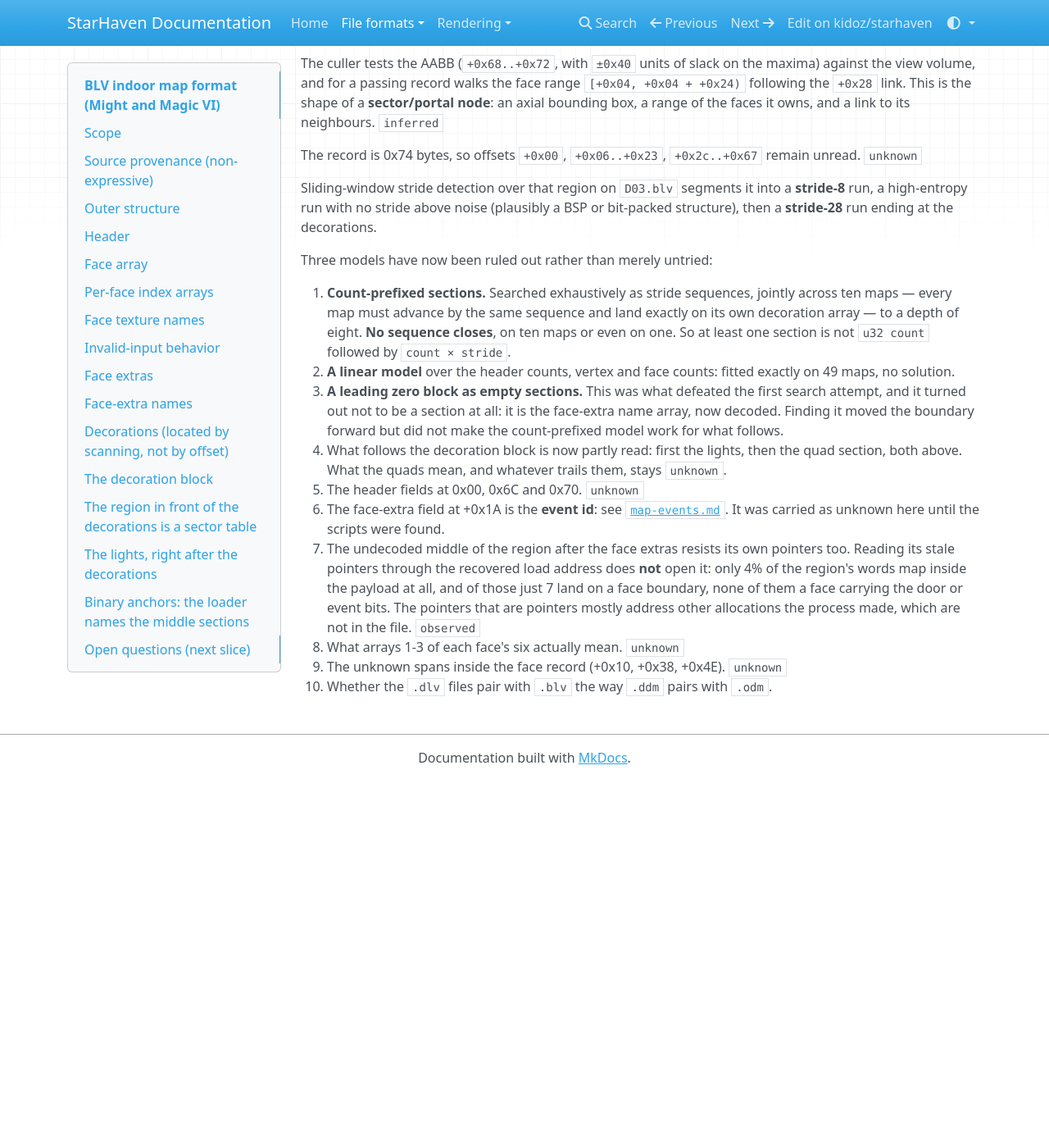
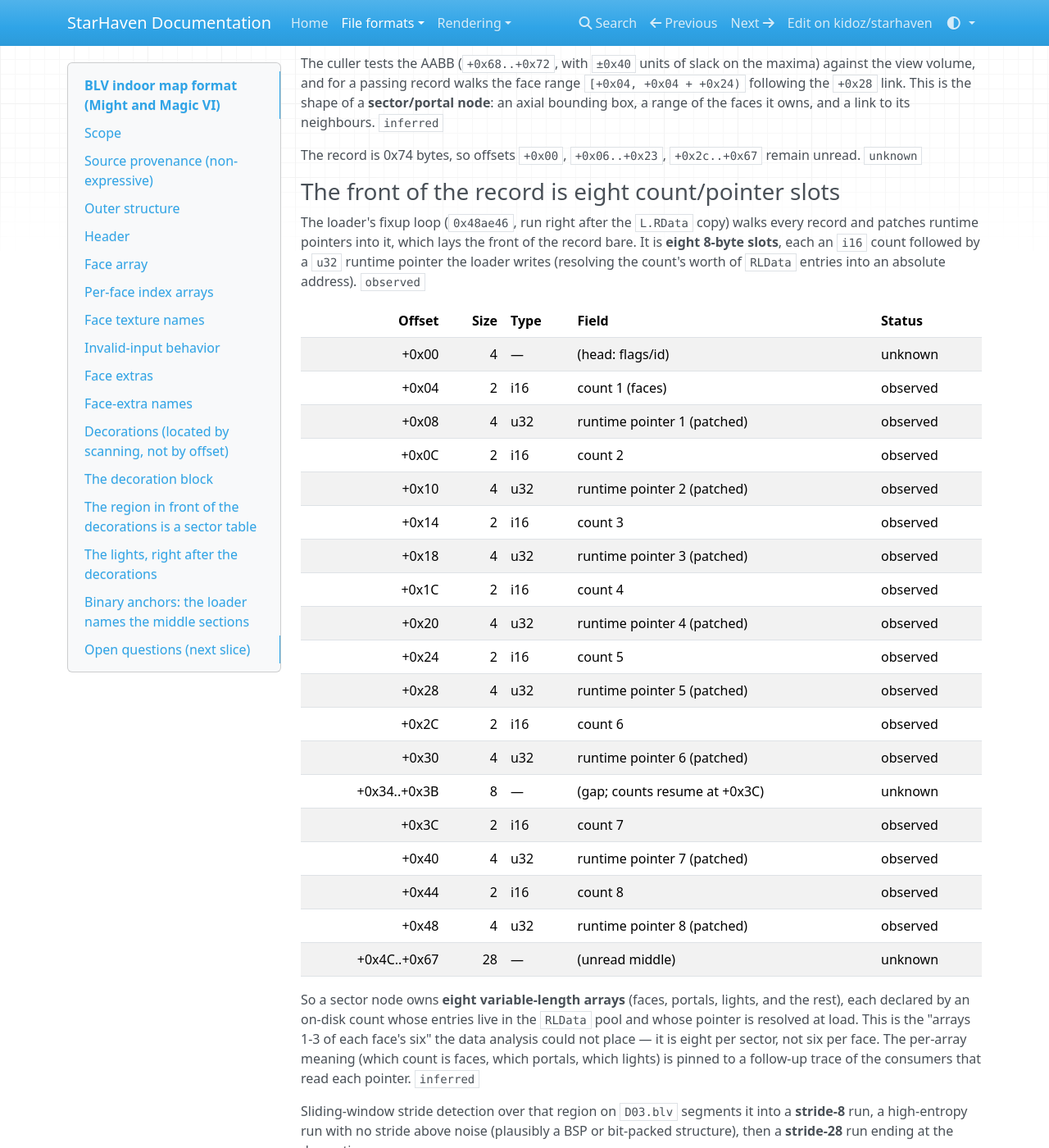
Before and after one commit to kidoz/starhaven, an MkDocs documentation site: the page built from docs/formats/blv.md, in a window 1280 px wide and 1400 px high, scrolled down 12715 px. Shown: the whole window at 82% size. Built offline with MkDocs 1.6.1, drawn with Linux system fonts in a browser that asks for light colours; nearby versions of some CDN libraries; before the commit the page ends 13667 px from its top, so only the background shows below that.

Commit message:
Show the eight lists every indoor room keeps behind its name

```diff
--- a/docs/formats/blv.md
+++ b/docs/formats/blv.md
@@ -573,6 +573,44 @@ and a link to its neighbours. `inferred`
 The record is 0x74 bytes, so offsets `+0x00`, `+0x06..+0x23`, `+0x2c..+0x67`
 remain unread. `unknown`
 
+### The front of the record is eight count/pointer slots
+
+The loader's fixup loop (`0x48ae46`, run right after the `L.RData` copy) walks
+every record and patches runtime pointers into it, which lays the front of the
+record bare. It is **eight 8-byte slots**, each an `i16` count followed by a
+`u32` runtime pointer the loader writes (resolving the count's worth of
+`RLData` entries into an absolute address). `observed`
+
+| Offset | Size | Type | Field | Status |
+| ---: | ---: | --- | --- | --- |
+| +0x00 | 4 | — | (head: flags/id) | unknown |
+| +0x04 | 2 | i16 | count 1 (faces) | observed |
+| +0x08 | 4 | u32 | runtime pointer 1 (patched) | observed |
+| +0x0C | 2 | i16 | count 2 | observed |
+| +0x10 | 4 | u32 | runtime pointer 2 (patched) | observed |
+| +0x14 | 2 | i16 | count 3 | observed |
+| +0x18 | 4 | u32 | runtime pointer 3 (patched) | observed |
+| +0x1C | 2 | i16 | count 4 | observed |
+| +0x20 | 4 | u32 | runtime pointer 4 (patched) | observed |
+| +0x24 | 2 | i16 | count 5 | observed |
+| +0x28 | 4 | u32 | runtime pointer 5 (patched) | observed |
+| +0x2C | 2 | i16 | count 6 | observed |
+| +0x30 | 4 | u32 | runtime pointer 6 (patched) | observed |
+| +0x34..+0x3B | 8 | — | (gap; counts resume at +0x3C) | unknown |
+| +0x3C | 2 | i16 | count 7 | observed |
+| +0x40 | 4 | u32 | runtime pointer 7 (patched) | observed |
+| +0x44 | 2 | i16 | count 8 | observed |
+| +0x48 | 4 | u32 | runtime pointer 8 (patched) | observed |
+| +0x4C..+0x67 | 28 | — | (unread middle) | unknown |
+
+So a sector node owns **eight variable-length arrays** (faces, portals, lights,
+and the rest), each declared by an on-disk count whose entries live in the
+`RLData` pool and whose pointer is resolved at load. This is the "arrays 1-3 of
+each face's six" the data analysis could not place — it is eight per sector,
+not six per face. The per-array meaning (which count is faces, which portals,
+which lights) is pinned to a follow-up trace of the consumers that read each
+pointer. `inferred`
+
   Sliding-window stride detection over that region on `D03.blv` segments it
   into a **stride-8** run, a high-entropy run with no stride above noise
   (plausibly a BSP or bit-packed structure), then a **stride-28** run ending at
```
